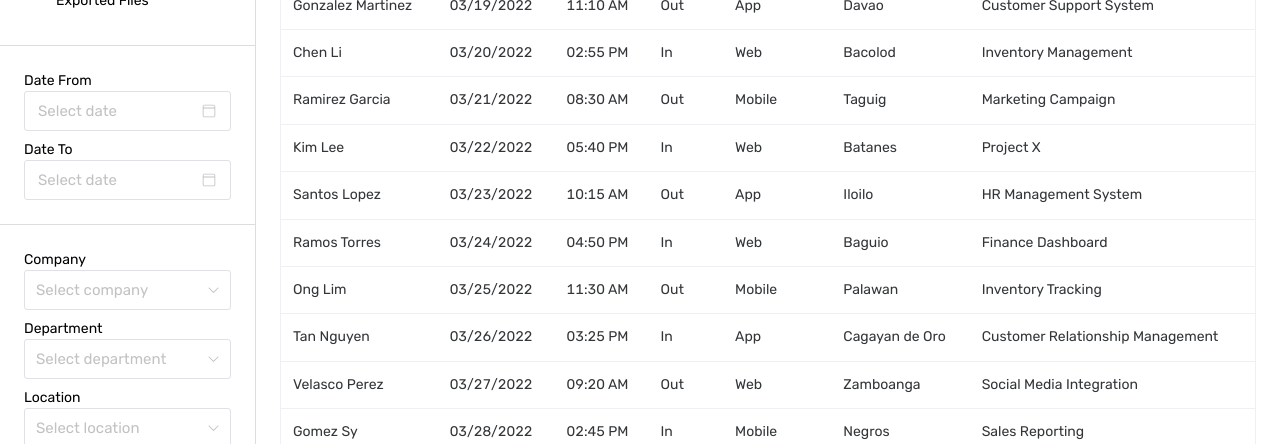
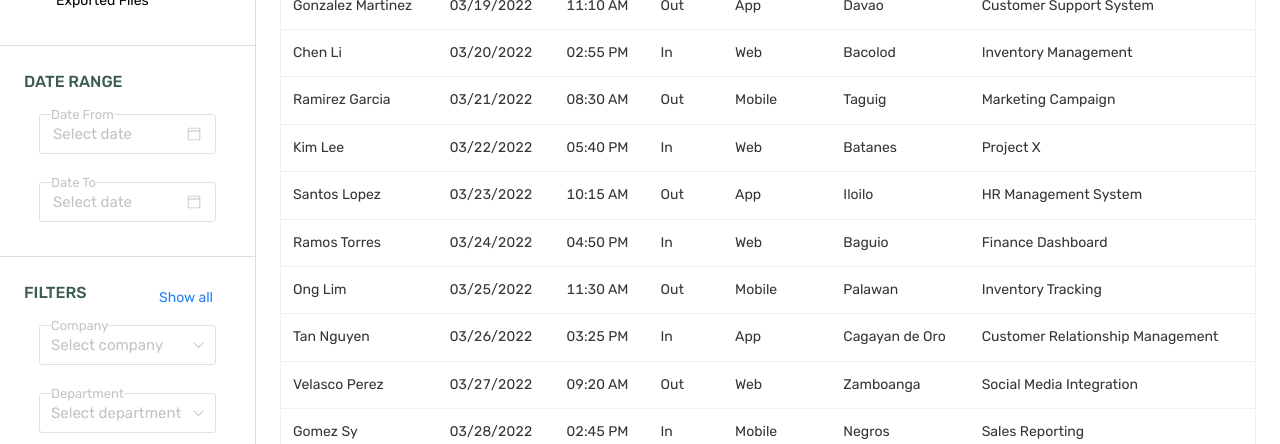
Before and after one commit to rebpacquiao/manage-attendance, a Vue app: page / in a window 1280 px wide. Shown: the part 356-800 px from the top of the page. Built offline with nearby package versions, Linux system fonts and the light colour scheme; some icons are missing.

Commit message:
Change date format

```diff
--- a/package.json
+++ b/package.json
@@ -9,6 +9,7 @@
   },
   "dependencies": {
     "core-js": "^3.8.3",
+    "dayjs": "^1.11.10",
     "postcss-import": "^16.0.1",
     "vue": "^3.4.19",
     "vue-material-design-icons": "^5.3.0",
--- a/src/pages/AttendanceLogs/AttendanceLogs.scss
+++ b/src/pages/AttendanceLogs/AttendanceLogs.scss
@@ -74,3 +74,52 @@
 .search-left-button {
   background-color: $green;
 }
+
+.filter-heading {
+  display: flex;
+  align-items: center;
+
+  h5 {
+    margin-right: auto;
+    font-size: 16px;
+    font-weight: 500;
+    color: $filterHeadingColor;
+    text-transform: uppercase;
+    margin-bottom: 10px;
+  }
+}
+
+.filter-items {
+  position: relative;
+  margin: 10px 15px;
+
+  label {
+    position: absolute;
+    z-index: 2;
+    background: #fff;
+    left: 8px;
+    font-size: 13px;
+    color: #c4c4c4;
+    transform: translate(4px, -9px);
+  }
+}
+
+.attendance-left-section {
+  overflow-y: scroll;
+}
+
+.attendance-left-section::-webkit-scrollbar-track {
+  border-radius: 10px;
+  background-color: #f5f5f5;
+}
+
+.attendance-left-section::-webkit-scrollbar {
+  width: 7px;
+  background-color: #f5f5f5;
+}
+
+.attendance-left-section::-webkit-scrollbar-thumb {
+  border-radius: 10px;
+
+  background-color: rgba(191, 191, 191, 1);
+}
--- a/src/pages/AttendanceLogs/AttendanceLogs.vue
+++ b/src/pages/AttendanceLogs/AttendanceLogs.vue
@@ -28,10 +28,50 @@
         </div>
       </div>
       <div class="mid-left-section">
-        <datePicker />
+        <div class="filter-heading">
+          <h5>Date Range</h5>
+        </div>
+        <NFlex vertical>
+          <div
+            v-for="filterItem in filterItems"
+            :key="filterItem.label"
+            :class="filterItem.class"
+          >
+            <label>{{ filterItem.label }}</label>
+            <NDatePicker
+              v-model="filterItem.model"
+              @update:value="handleSelectedDate"
+              type="date"
+              size="large"
+              format="MM/dd/yyyy"
+              :placeholder="filterItem.placeholder"
+            />
+          </div>
+        </NFlex>
       </div>
       <div class="filter-section">
-        <FilterComponent />
+        <div class="filter-heading">
+          <h5>Filters</h5>
+          <NButton quaternary round type="info">Show all</NButton>
+        </div>
+        <NSpace vertical>
+          <div
+            v-for="(filter, index) in filters"
+            :key="index"
+            class="filter-items"
+          >
+            <label>{{ filter.label }}</label>
+            <NSelect
+              clearable
+              :v-model:value="filter.model"
+              :placeholder="filter.placeholder"
+              :options="filter.options"
+              size="large"
+              :multiple="filter.multiple"
+              @change="handleSelectChange"
+            />
+          </div>
+        </NSpace>
       </div>
       <div class="cta-left-section">
         <NFlex vertical>
@@ -70,16 +110,18 @@ export default {
 </script>
 
 <script setup>
-import { NDataTable } from "naive-ui";
+import { NDataTable, NSelect, NSpace, NDatePicker } from "naive-ui";
 import { h, reactive, computed, watchEffect } from "vue";
 import ExportedFiles from "@/pages/ExportedFiles/ExportedFiles.vue";
-import datePicker from "@/components/DatePicker/DatePicker.vue";
-import FilterComponent from "@/components/Filters/Filters.vue";
 import CalendarClock from "vue-material-design-icons/CalendarClock.vue";
 import DownloadNetworkOutline from "vue-material-design-icons/DownloadNetworkOutline.vue";
 import { ref } from "vue";
 import { NFlex, NButton } from "naive-ui";
 import MagnifyIcon from "vue-material-design-icons/Magnify.vue";
+import { companyData } from "@/data/companyData.js";
+import { deparmentData } from "@/data/departmentData.js";
+import { locationsData } from "@/data/locationData.js";
+import { Employee } from "@/data/employee.js";
 import store from "@/store";
 
 const activeAttendance = ref("success");
@@ -92,6 +134,8 @@ const isDecription = ref(
 );
 const exportedLabel = ref("Exported Files");
 const searchLabel = ref("Search");
+const isDateFrom = ref(String);
+const isDateTo = ref(String);
 
 const columns = [
   {
@@ -127,6 +171,55 @@ const columns = [
   },
 ];
 
+const filterItems = ref([
+  {
+    label: "Date From",
+    class: "filter-items",
+    model: "dateFrom",
+    placeholder: "Select date",
+  },
+  {
+    label: "Date To",
+    class: "filter-items",
+    model: "dateTo",
+    placeholder: "Select date",
+  },
+]);
+
+const filters = ref([
+  {
+    label: "Company",
+    model: "selectedCompany",
+    placeholder: "Select company",
+    options: companyData,
+    multiple: false,
+  },
+  {
+    label: "Department",
+    model: "selectedDeparment",
+    placeholder: "Select department",
+    options: deparmentData,
+    multiple: false,
+  },
+  {
+    label: "Location",
+    model: "selectedLocation",
+    placeholder: "Select location",
+    options: locationsData,
+    multiple: false,
+  },
+  {
+    label: "Employee",
+    model: "selectedEmployee",
+    placeholder: "Select employee",
+    multiple: true,
+    options: Employee.map((employee) => ({
+      label: `${employee.firstName} ${employee.lastName}`,
+      value: `${employee.firstName} ${employee.lastName}`,
+    })),
+  },
+]);
+
 const pagination = reactive({
   pageSize: 15,
   page: 1,
@@ -160,6 +253,27 @@ const initExportedLogs = () => {
   activeAttendance.value = "";
   activeExported.value = "success";
 };
+
+const handleSelectChange = (selectedValue) => {
+  console.log(`Selected value for `, selectedValue);
+};
+
+const handleSelectedDate = (rawValue) => {
+  const date = new Date(rawValue);
+
+  if (isNaN(date.getTime())) {
+    console.error("Invalid date object");
+    return;
+  }
+
+  const month = (date.getMonth() + 1).toString().padStart(2, "0");
+  const day = date.getDate().toString().padStart(2, "0");
+  const year = date.getFullYear();
+
+  const formattedDate = `${month}/${day}/${year}`;
+
+  console.log(`Selected date: `, formattedDate);
+};
 </script>
 
 <style lang="scss">
--- a/src/styles/variable.scss
+++ b/src/styles/variable.scss
@@ -9,3 +9,4 @@ $headingColor: #00291b;
 $success: #e6ffee;
 $green: #17ad49;
 $midNeutral: #788e86;
+$filterHeadingColor: #3c5b51;
```
Also changed, not shown: 1 other file (tests, documents, lock files or other folders).
